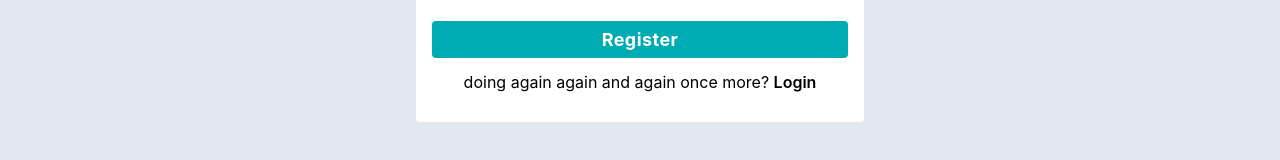
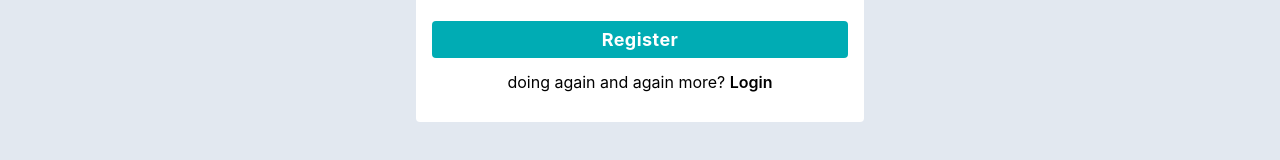
Before and after one commit to gaganreddy23/chat_app_repo, a React (Create React App) app in the folder SPE_Majorproject-main/client/: page /register in a window 1280 px wide. Shown: the part 471-631 px from the top of the page. Built offline with nearby package versions, Linux system fonts and the light colour scheme.

Commit message:
one more

```diff
--- a/SPE_Majorproject-main/client/src/pages/RegisterPage.js
+++ b/SPE_Majorproject-main/client/src/pages/RegisterPage.js
@@ -166,7 +166,7 @@ const RegisterPage = () => {
 
           </form>
 
-          <p className='my-3 text-center'> doing again again and again once more? <Link to={"/email"} className='hover:text-primary font-semibold'>Login</Link></p>
+          <p className='my-3 text-center'> doing again and again more? <Link to={"/email"} className='hover:text-primary font-semibold'>Login</Link></p>
         </div>
     </div>
   )
```
